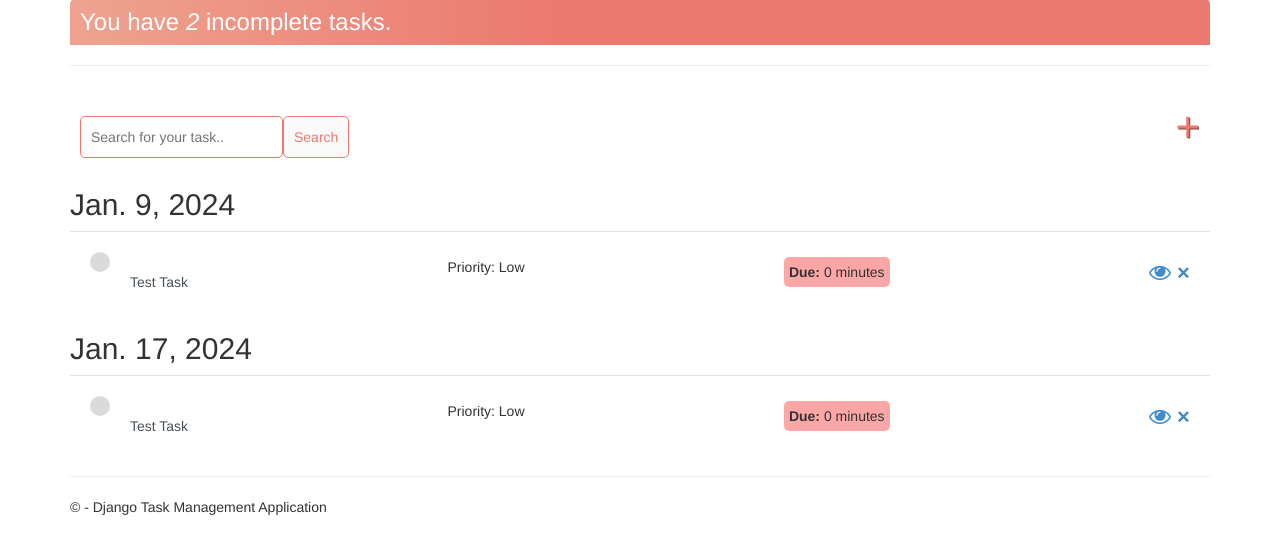
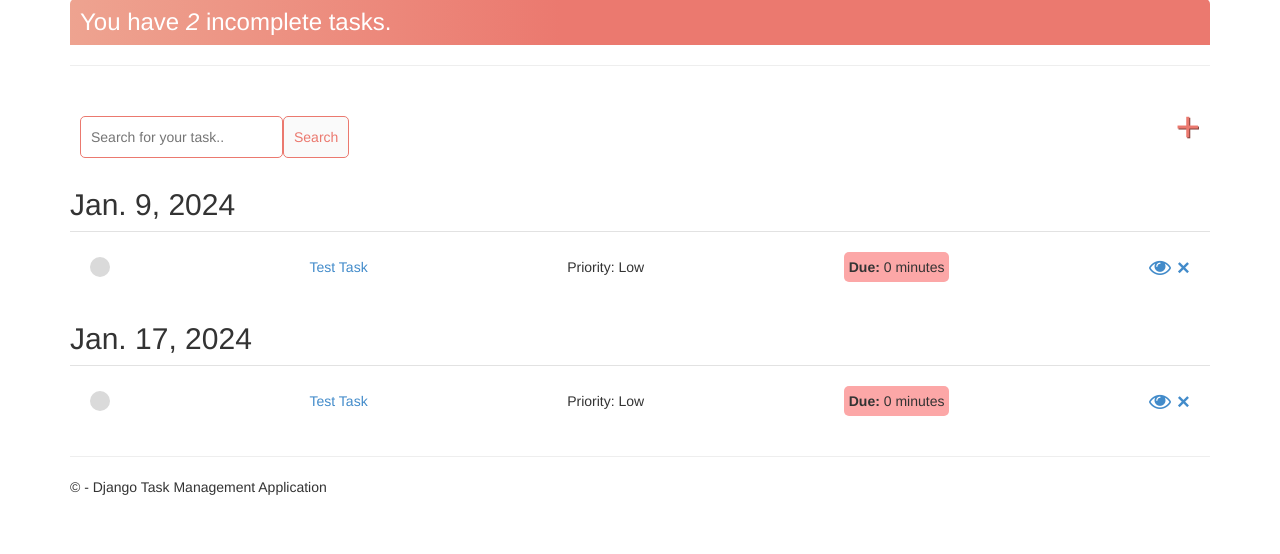
Before and after one commit to s64470/DjangoWebProject-TMT, a Django app: page /task/ in a window 1280 px wide. Shown: the part 51-605 px from the top of the page. Run offline with Django 3.2, Linux system fonts and the light colour scheme; a user stored in the database is signed in; data comes from the database, SQL or seed files in the repository; both versions use the stored data as it was after the commit; some libraries are stand-ins or nearby versions.

Commit message:
css style fix

```diff
--- a/DjangoWebProject-TMT/app/templates/app/task.html
+++ b/DjangoWebProject-TMT/app/templates/app/task.html
@@ -8,4 +8,5 @@
 <p>Creation Date: {{ task.create }}</p>
 <p>Last updated: {{ task.update }}</p>
 <p>Due Date: {{ task.due_date }}</p>
+<!--<p>Tast Completed: {{ task.complete }}</p>-->
 {% endblock content %}
--- a/DjangoWebProject-TMT/app/templates/app/task_list.html
+++ b/DjangoWebProject-TMT/app/templates/app/task_list.html
@@ -12,8 +12,6 @@
     {% endif %}
 </div>
 <hr>
-<!--<h2>To do List</h2>-->
-<!--<a href="{% url 'task-create' %}">Add Task</a>-->
 <!-- Search form -->
 <div id="search-add-wrapper">
     <form method="GET" style="margin-top: 20px; display: flex;">
@@ -28,22 +26,21 @@
     {% for task in tasks %}
     <div class="task-wrapper">
         {% if task.complete %}
-        <div class="task-title">
-            <div class="task-complete-icon"></div>
-            <i><s><a href="{% url 'task-update' task.id %}">{{ task }}</a></s></i>
-            <strike>Due: {{ task.due_date }}</strike>
-        </div>
+        <!--<div class="task-title">-->
+        <div class="task-complete-icon"></div>
+        <i><s><a href="{% url 'task-update' task.id %}" style="float:left;">{{ task }}</a></s></i>
+        <!--</div>-->
         <div class="delete-link">
             <a class="fa fa-eye" href="{% url 'task' task.id %}" style="text-decoration: none"></a>
             <a href="{% url 'task-delete' task.id %}" style="text-decoration: none">&#215;</a>
         </div>
         {% else %}
-        <div class="task-title">
-            <div class="task-incomplete-icon"></div>
-            <a href="{% url 'task-update' task.id %}">{{ task }}</a>
-        </div>
-        <p class="task-priority">Priority: {{ task.get_priority_display }}</p>
-        <span style="float:right;" class="timer"><b>Due: </b>{{ task.due_date|timeuntil }}</span>
+        <!--<div class="task-title">-->
+        <div class="task-incomplete-icon"></div>
+        <a href="{% url 'task-update' task.id %}">{{ task }}</a>
+        <!--</div>-->
+        <span class="task-priority">Priority: {{ task.get_priority_display }}</span>
+        <span class="timer"><b>Due: </b>{{ task.due_date|timeuntil }}</span>
         <div class="delete-link">
             <a class="fa fa-eye" href="{% url 'task' task.id %}" style="text-decoration: none"></a>
             <a href="{% url 'task-delete' task.id %}" style="text-decoration: none">&#215;</a>
--- a/DjangoWebProject-TMT/app/views.py
+++ b/DjangoWebProject-TMT/app/views.py
@@ -15,6 +15,7 @@ from django.views.generic.edit import CreateView, UpdateView, DeleteView
 from django.urls import reverse_lazy
 from .models import Task
 from .forms import TaskForm
+from django.utils import timezone
 
 
 # home page
```
Also changed, not shown: DjangoWebProject-TMT/db.sqlite3.
